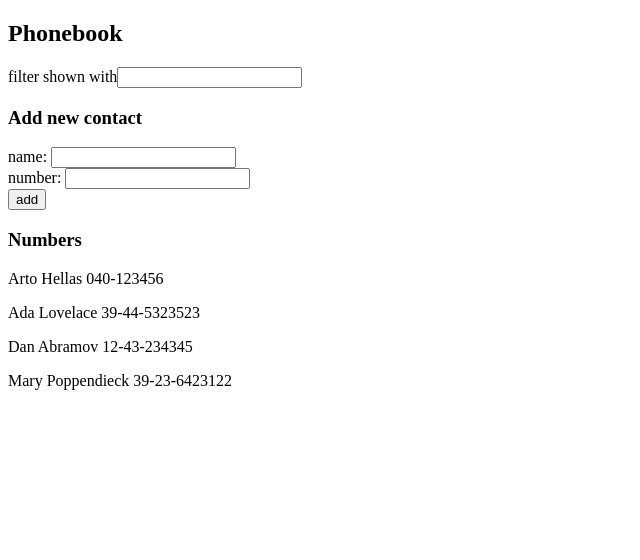
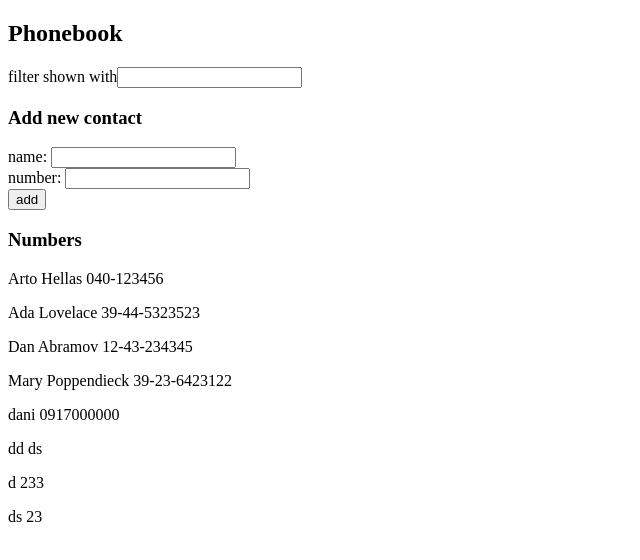
Before and after one commit to daniel-bogale/full-stack-open-course, a React (Vite) app in the folder part2/phonebook/: page / in a window 1280 px wide. Shown: the top 560 px of the page, without its empty margins (0-640 px from the left). Built offline with nearby package versions, Linux system fonts and the light colour scheme; data requests are answered from the project's data file.

Commit message:
buggged post is fixed

```diff
--- a/part2/phonebook/db.json
+++ b/part2/phonebook/db.json
@@ -1,5 +1,5 @@
 {
-  "persons":[
+  "persons": [
     {
       "name": "Arto Hellas",
       "number": "040-123456",
@@ -19,6 +19,26 @@
       "name": "Mary Poppendieck",
       "number": "39-23-6423122",
       "id": 4
+    },
+    {
+      "name": "dani",
+      "number": "0917000000",
+      "id": 5
+    },
+    {
+      "name": "dd",
+      "number": "ds",
+      "id": 6
+    },
+    {
+      "name": "d",
+      "number": "233",
+      "id": 7
+    },
+    {
+      "name": "ds",
+      "number": "23",
+      "id": 8
     }
   ]
 }
--- a/part2/phonebook/src/App.jsx
+++ b/part2/phonebook/src/App.jsx
@@ -28,7 +28,8 @@ const App = () => {
       axios
         .post("http://localhost:3001/persons", newPerson)
         .then((response) => {
-          setPersons(response.data);
+
+          setPersons(persons.concat(response.data));
           setNewName("");
           setNewNumber("");
         });
```
